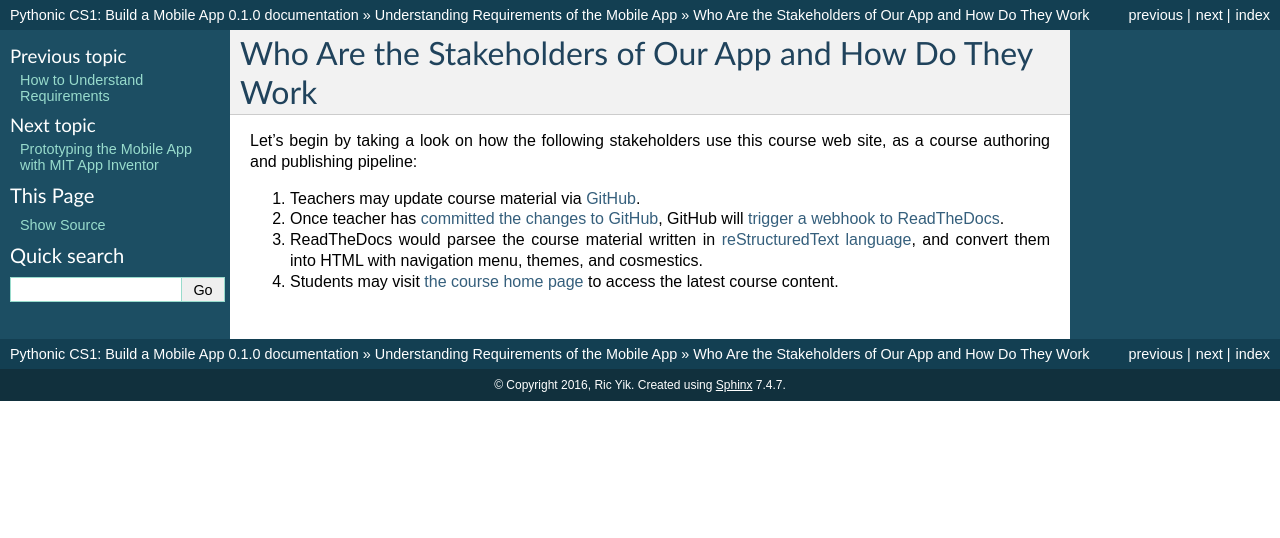
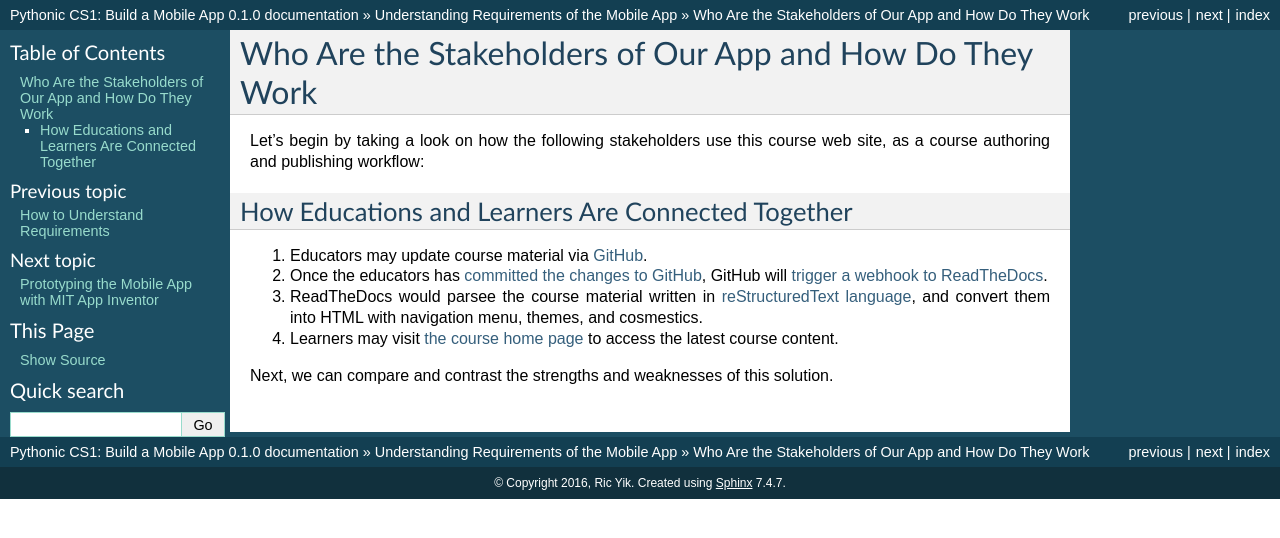
Before and after one commit to Aashritha27/mobileapp.course, a Sphinx documentation site: the page built from docs/who-are-the-stakeholders-of-our-app-and-how-do-they-work.rst, in a window 1280 px wide. Shown: the top 538 px of the page. Built offline with Sphinx 7.4.7, drawn with Linux system fonts in a browser that asks for light colours.

Commit message:
Strength and Weakness

```diff
--- a/docs/who-are-the-stakeholders-of-our-app-and-how-do-they-work.rst
+++ b/docs/who-are-the-stakeholders-of-our-app-and-how-do-they-work.rst
@@ -2,9 +2,15 @@
 Who Are the Stakeholders of Our App and How Do They Work
 ========================================================
 
-Let's begin by taking a look on how the following stakeholders use this course web site, as a course authoring and publishing pipeline:
+Let's begin by taking a look on how the following stakeholders use this course web site, as a course authoring and publishing workflow:
 
-#. Teachers may update course material via `GitHub <https://github.com/pythonicbridge/mobileapp.course/tree/master/docs>`_.
-#. Once teacher has `committed the changes to GitHub <https://help.github.com/articles/editing-files-in-your-repository/>`_, GitHub will `trigger a webhook to ReadTheDocs <http://docs.readthedocs.io/en/latest/webhooks.html>`_.
+~~~~~~~~~~~~~~~~~~~~~~~~~~~~~~~~~~~~~~~~~~~~~~~~~~
+How Educations and Learners Are Connected Together
+~~~~~~~~~~~~~~~~~~~~~~~~~~~~~~~~~~~~~~~~~~~~~~~~~~
+
+#. Educators may update course material via `GitHub <https://github.com/pythonicbridge/mobileapp.course/tree/master/docs>`_.
+#. Once the educators has `committed the changes to GitHub <https://help.github.com/articles/editing-files-in-your-repository/>`_, GitHub will `trigger a webhook to ReadTheDocs <http://docs.readthedocs.io/en/latest/webhooks.html>`_.
 #. ReadTheDocs would parsee the course material written in `reStructuredText language <http://www.sphinx-doc.org/en/stable/rest.html>`_, and convert them into HTML with navigation menu, themes, and cosmestics.
-#. Students may visit `the course home page <http://pythonic-cs1-build-a-mobile-app.readthedocs.io/>`_ to access the latest course content.
+#. Learners may visit `the course home page <http://pythonic-cs1-build-a-mobile-app.readthedocs.io/>`_ to access the latest course content.
+
+Next, we can compare and contrast the strengths and weaknesses of this solution.
```
